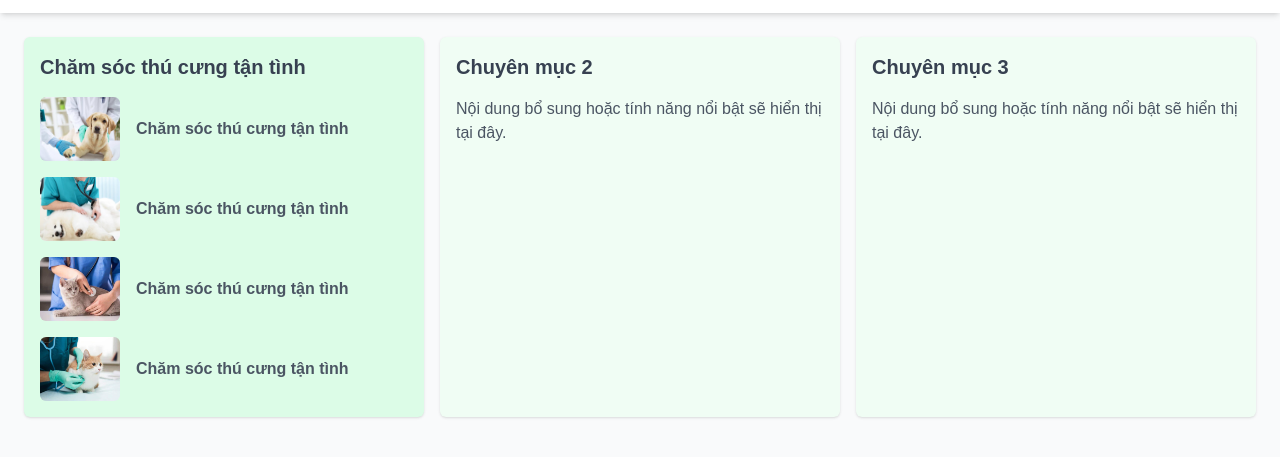
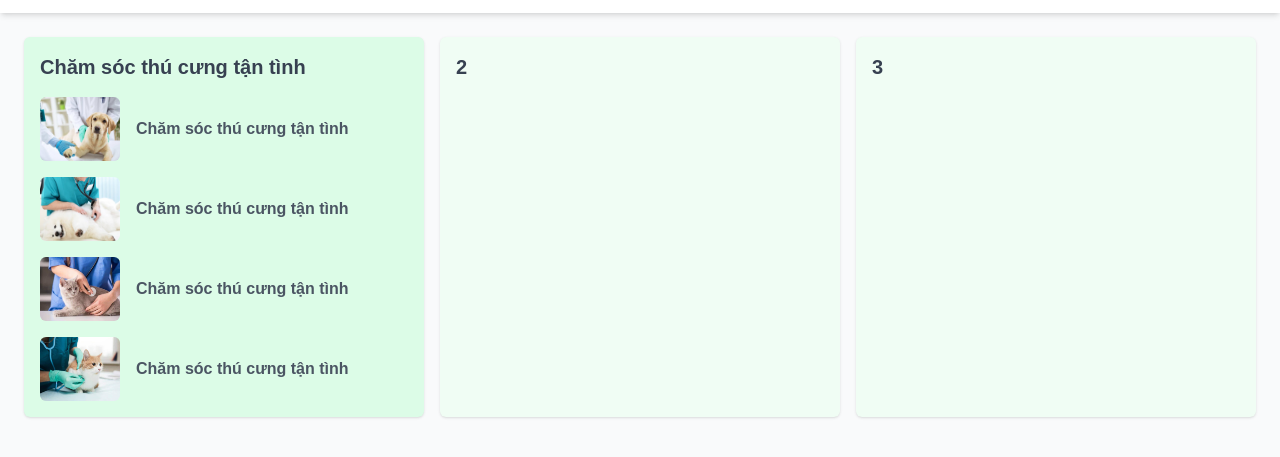
Before and after one commit to doubletl22/bosqueverde.github.io, a plain HTML site: page index.html in a window 1280 px wide. Shown: the part 67-524 px from the top of the page. Drawn offline with nearby package versions, Linux system fonts and the light colour scheme.

```diff
--- a/index.html
+++ b/index.html
@@ -63,14 +63,14 @@
 
             <!-- Middle Column -->
             <div class="bg-green-50 p-4 rounded-md shadow">
-                <h2 class="text-xl font-bold text-gray-700 mb-4">Chuyên mục 2</h2>
-                <p class="text-gray-600">Nội dung bổ sung hoặc tính năng nổi bật sẽ hiển thị tại đây.</p>
+                <h2 class="text-xl font-bold text-gray-700 mb-4">2</h2>
+                <p class="text-gray-600"></p>
             </div>
 
             <!-- Right Column -->
             <div class="bg-green-50 p-4 rounded-md shadow">
-                <h2 class="text-xl font-bold text-gray-700 mb-4">Chuyên mục 3</h2>
-                <p class="text-gray-600">Nội dung bổ sung hoặc tính năng nổi bật sẽ hiển thị tại đây.</p>
+                <h2 class="text-xl font-bold text-gray-700 mb-4">3</h2>
+                <p class="text-gray-600"></p>
             </div>
         </div>
     </main>
```
